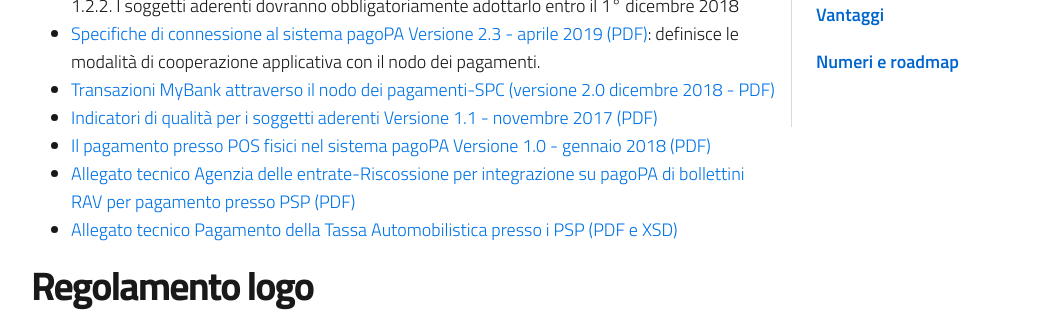
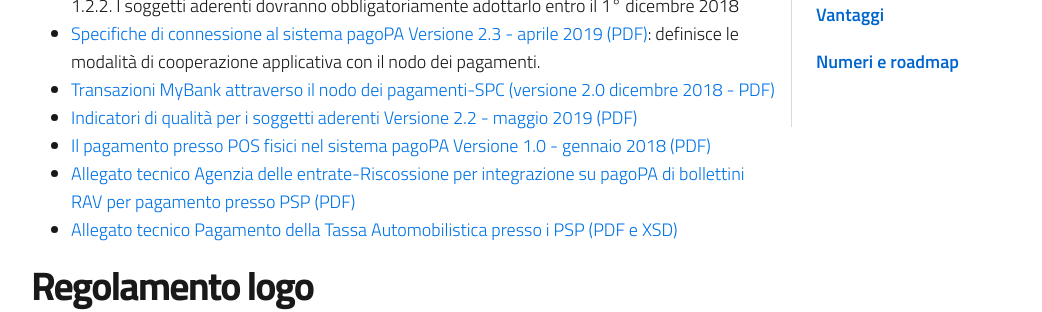
Before and after one commit to pagopa/site-pagopa.gov.it, a Jekyll site: the page built from it/pagopa/linee-guida.md, in a window 1280 px wide and 900 px high, scrolled down 673 px. Shown: the part 156-468 px from the top of the window, without its empty margins (45-1087 px from the left). Built offline with Jekyll 4.4.1, drawn with Linux system fonts in a browser that asks for light colours.

Commit message:
Update linee-guida.md

```diff
--- a/it/pagopa/linee-guida.md
+++ b/it/pagopa/linee-guida.md
@@ -18,7 +18,7 @@
 * [Il nuovo avviso di pagamento analogico nel sistema pagoPA Versione 2.2.1 - Dicembre 2018 (PDF)](https://github.com/italia/lg-pagopa-docs/blob/master/documentazione_tecnica_collegata/documentazione_collegata/guidatecnica_avvisoanalogico_v2.2.1_con_alleg.pdf): la guida tecnica che definisce il nuovo avviso di pagamento che sostituisce la versione 1.2.2. I soggetti aderenti dovranno obbligatoriamente adottarlo entro il 1° dicembre 2018
 * [Specifiche di connessione al sistema pagoPA Versione 2.3 - aprile 2019 (PDF)](https://github.com/italia/lg-pagopa-docs/blob/master/documentazione_tecnica_collegata/documentazione_collegata/Sistema_pagoPA_-_Specifiche%20connessione_2.3.pdf): definisce le modalità di cooperazione applicativa con il nodo dei pagamenti.
 * [Transazioni MyBank attraverso il nodo dei pagamenti-SPC (versione 2.0 dicembre 2018 - PDF)](https://github.com/italia/lg-pagopa-docs/blob/master/documentazione_tecnica_collegata/documentazione_collegata/specifiche_attuative_nodo_transazioni_mybank_v_2_rev.pdf)
-* [Indicatori di qualità per i soggetti aderenti Versione 1.1 - novembre 2017 (PDF)](https://github.com/italia/lg-pagopa-docs/blob/master/documentazione_tecnica_collegata/documentazione_collegata/sla_aderente_1_1.pdf)
+* [Indicatori di qualità per i soggetti aderenti Versione 2.2 - maggio 2019 (PDF)](https://github.com/italia/lg-pagopa-docs/blob/master/documentazione_tecnica_collegata/documentazione_collegata/SLA_aderente_2.2.pdf)
 * [Il pagamento presso POS fisici nel sistema pagoPA Versione 1.0 - gennaio 2018 (PDF)](https://github.com/italia/lg-pagopa-docs/blob/master/documentazione_tecnica_collegata/documentazione_collegata/pagamentopressoposfisici_v_1_0.pdf)
 * [Allegato tecnico Agenzia delle entrate-Riscossione per integrazione su pagoPA di bollettini RAV per pagamento presso PSP (PDF)](https://github.com/italia/lg-pagopa-docs/blob/master/documentazione_tecnica_collegata/documentazione_collegata/agengiaentraterisc_rav_psp.pdf)
 * [Allegato tecnico Pagamento della Tassa Automobilistica presso i PSP (PDF e XSD)](https://github.com/italia/lg-pagopa-docs/blob/master/documentazione_tecnica_collegata/documentazione_collegata/bollo_auto_mod_4_0.zip)
```
